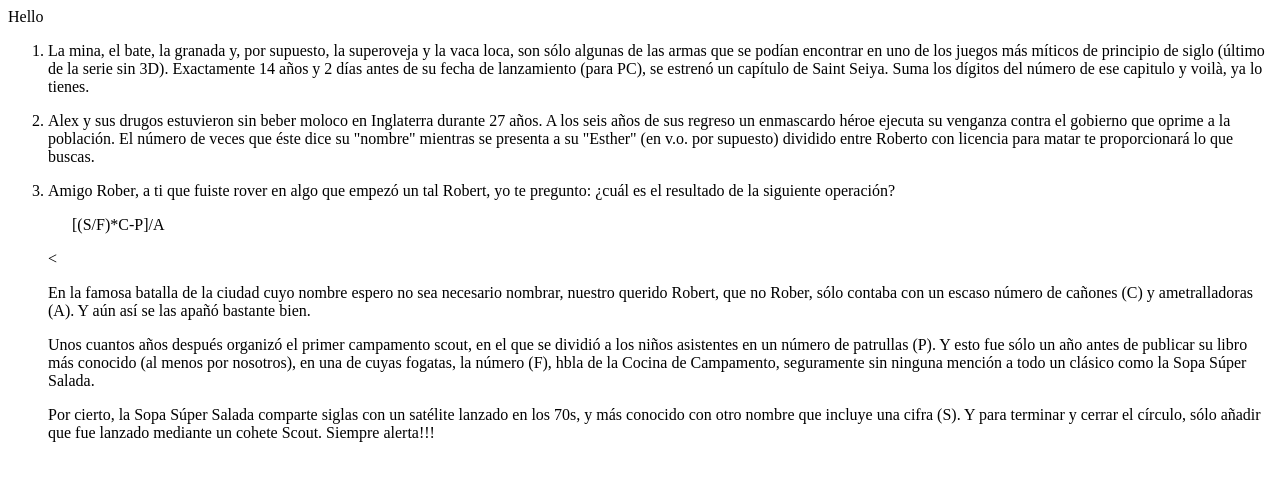
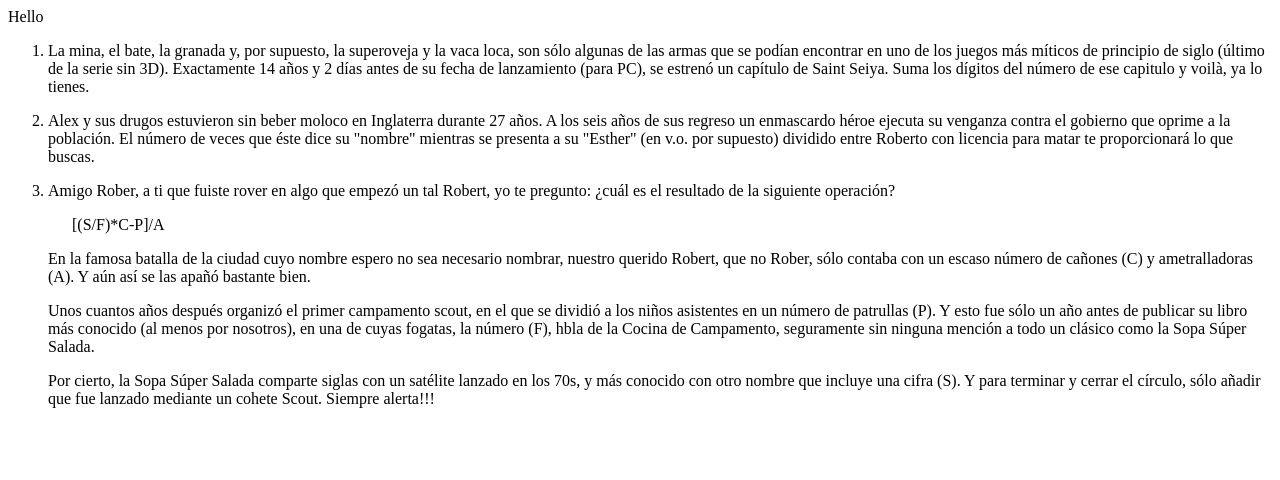
Before and after one commit to fmarmar/fmarmar.github.io, a plain HTML site: page movieriddles/index.html in a window 1280 px wide. Drawn offline with Linux system fonts and the light colour scheme.

Commit message:
Felix y Encarna

```diff
--- a/movieriddles/index.html
+++ b/movieriddles/index.html
@@ -15,7 +15,7 @@
 <li><p>Alex y sus drugos estuvieron sin beber moloco en Inglaterra durante 27 años. A los seis años de sus regreso un enmascardo héroe ejecuta su venganza contra el gobierno que oprime a la población. El número de veces que éste dice su "nombre" mientras se presenta a su "Esther" (en v.o. por supuesto) dividido entre Roberto con licencia para matar te proporcionará lo que buscas.</p>
 <li><p>Amigo Rober, a ti que fuiste rover en algo que empezó un tal Robert, yo te pregunto: ¿cuál es el resultado de la siguiente operación?</p>
 <p>&nbsp;&nbsp;&nbsp;&nbsp;&nbsp;&nbsp;[(S/F)*C-P]/A</p>
-<<p>En la famosa batalla de la ciudad cuyo nombre espero no sea necesario nombrar, nuestro querido Robert, que no Rober, sólo contaba con un escaso número de cañones (C) y ametralladoras (A). Y aún así se las apañó bastante bien.</p>
+<p>En la famosa batalla de la ciudad cuyo nombre espero no sea necesario nombrar, nuestro querido Robert, que no Rober, sólo contaba con un escaso número de cañones (C) y ametralladoras (A). Y aún así se las apañó bastante bien.</p>
 <p>Unos cuantos años después organizó el primer campamento scout, en el que se dividió a los niños asistentes en un número de patrullas (P). Y esto fue sólo un año antes de publicar su libro más conocido (al menos por nosotros), en una de cuyas fogatas, la número (F), hbla de la Cocina de Campamento, seguramente sin ninguna mención a todo un clásico como la Sopa Súper Salada.</p>
 <p>Por cierto, la Sopa Súper Salada comparte siglas con un satélite lanzado en los 70s, y más conocido con otro nombre que incluye una cifra (S). Y para terminar y cerrar el círculo, sólo añadir que fue lanzado mediante un cohete Scout. Siempre alerta!!!</p>
 </ol>
```
